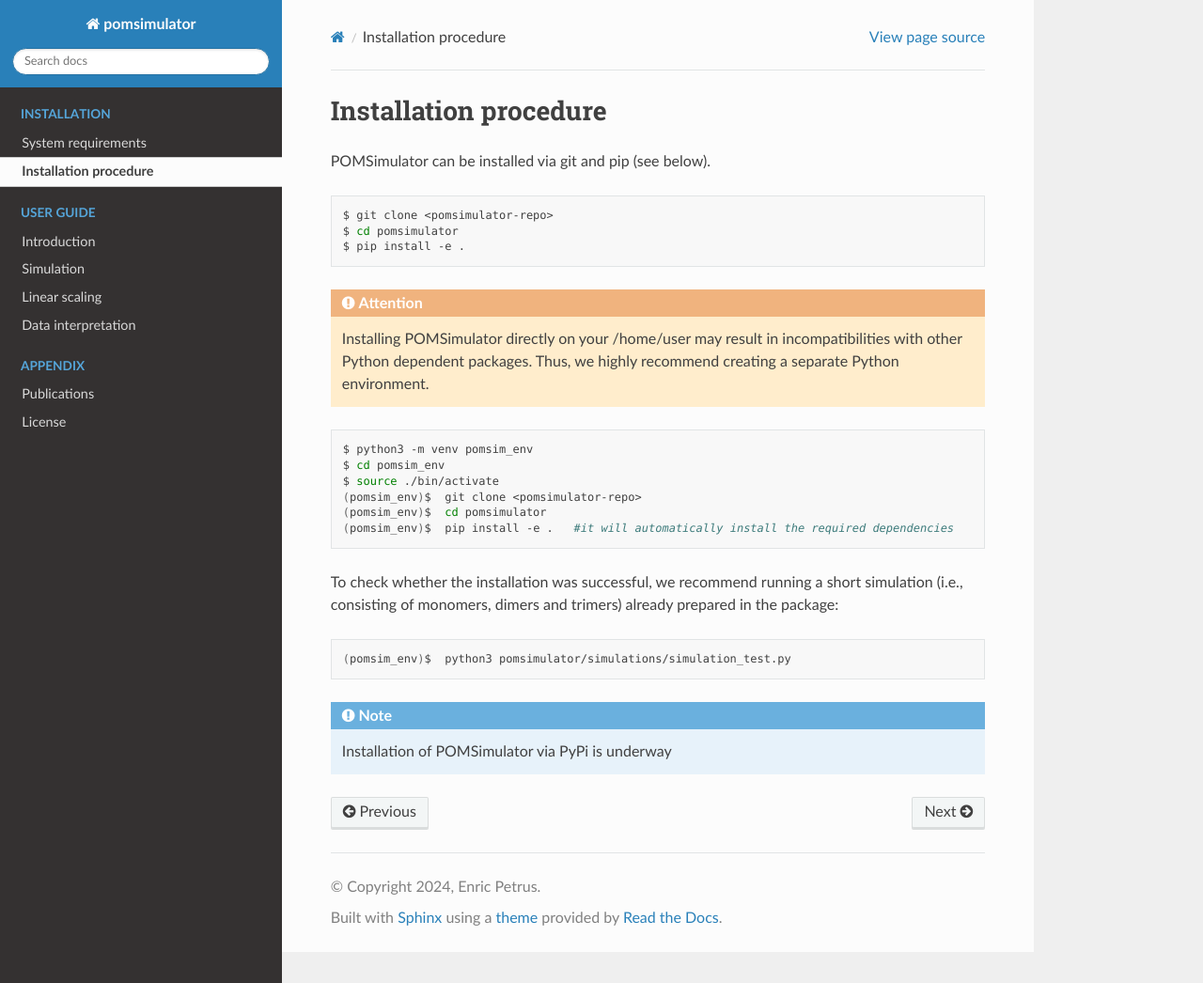
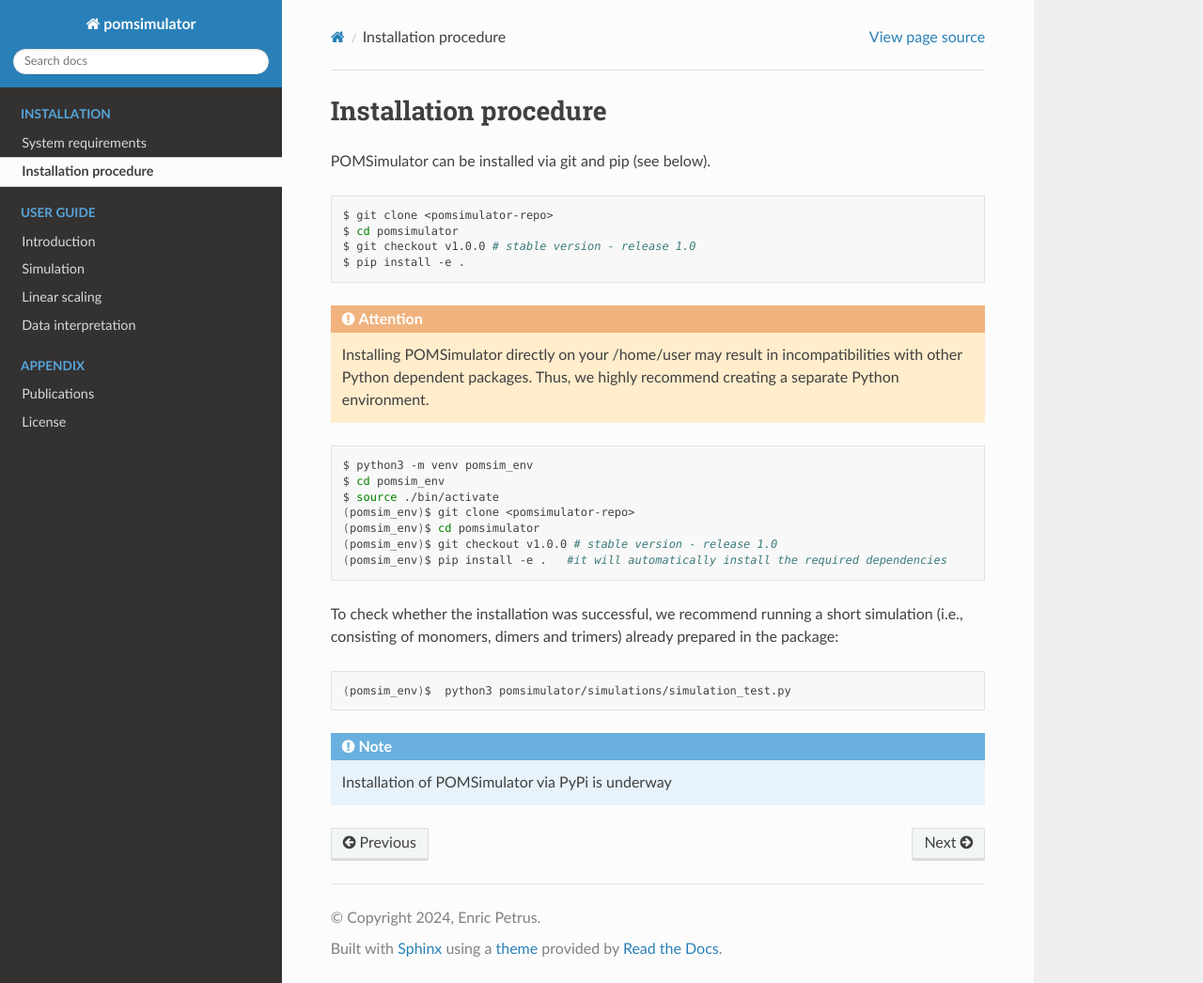
Before and after one commit to petrusen/pomsimulator, a Sphinx documentation site: the page built from docs/source/installation_procedure.rst, in a window 1280 px wide and 1046 px high. Shown: the whole window at 94% size. Built offline with Sphinx 7.4.7 and the Read the Docs theme 2.0.0, drawn with Linux system fonts in a browser that asks for light colours.

Commit message:
Installation instructions - checkout release 1.0

```diff
--- a/docs/source/installation_procedure.rst
+++ b/docs/source/installation_procedure.rst
@@ -7,6 +7,7 @@ POMSimulator can be installed via git and pip (see below).
 
      $ git clone <pomsimulator-repo>
      $ cd pomsimulator
+     $ git checkout v1.0.0 # stable version - release 1.0
      $ pip install -e .
 
 .. attention:: Installing POMSimulator directly on your /home/user may result in incompatibilities with other Python dependent packages. Thus, we highly recommend creating a separate Python environment.
@@ -16,9 +17,10 @@ POMSimulator can be installed via git and pip (see below).
      $ python3 -m venv pomsim_env
      $ cd pomsim_env
      $ source ./bin/activate
-     (pomsim_env)$  git clone <pomsimulator-repo>
-     (pomsim_env)$  cd pomsimulator
-     (pomsim_env)$  pip install -e .   #it will automatically install the required dependencies
+     (pomsim_env)$ git clone <pomsimulator-repo>
+     (pomsim_env)$ cd pomsimulator
+     (pomsim_env)$ git checkout v1.0.0 # stable version - release 1.0
+     (pomsim_env)$ pip install -e .   #it will automatically install the required dependencies
 
 To check whether the installation was successful, we recommend running a short simulation (i.e., consisting of monomers, dimers and trimers) already prepared in the package:
 
```
Also changed, not shown: README.md (+1 -0 lines).
